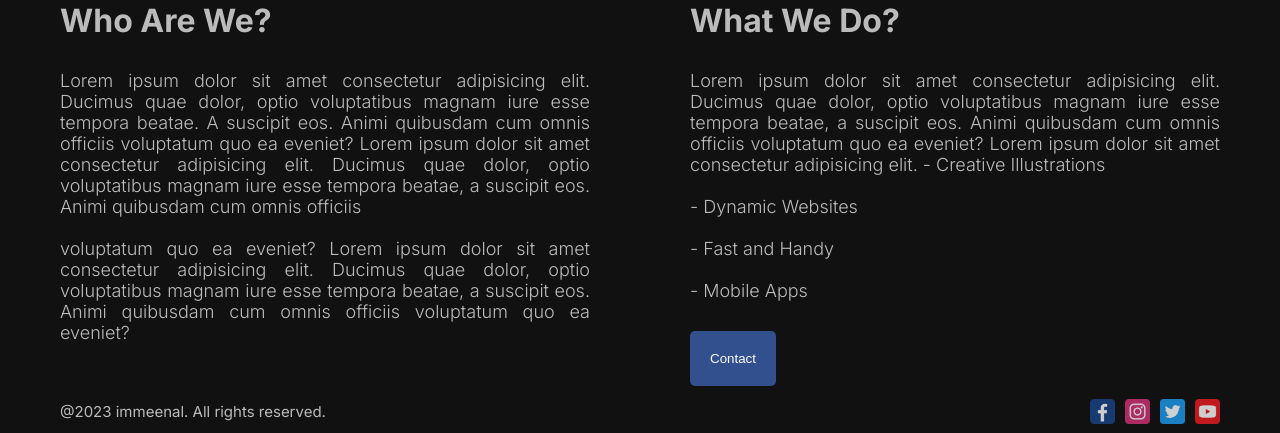
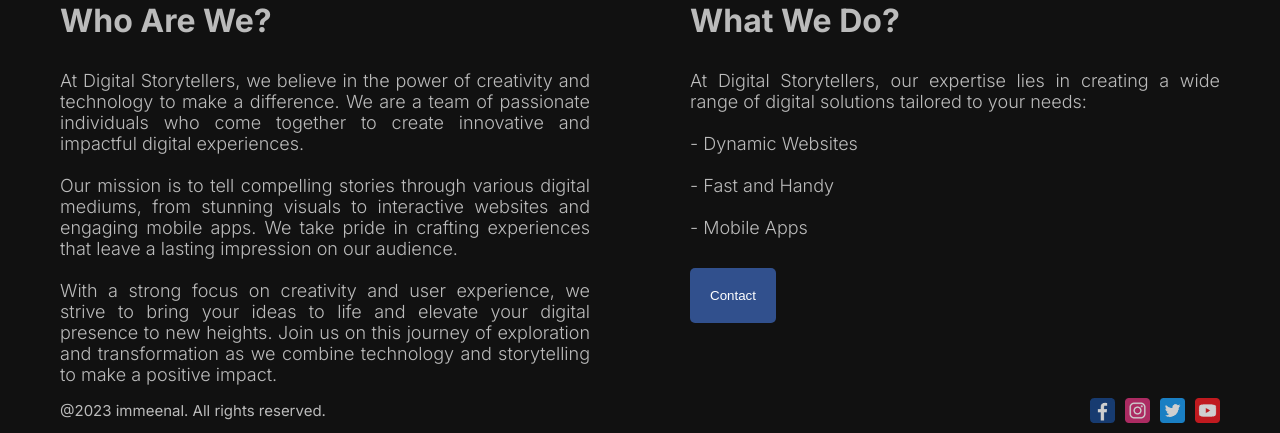
Before and after one commit to MinalChhatre10/-, a Next.js app: page /about in a window 1280 px wide. Shown: the part 449-882 px from the top of the page. Built offline with nearby package versions, Linux system fonts and the light colour scheme.

Commit message:
about text

```diff
--- a/src/app/about/page.jsx
+++ b/src/app/about/page.jsx
@@ -23,28 +23,29 @@ const About = () => {
         <div className={styles.item}>
           <h1 className={styles.title}>Who Are We?</h1>
           <p className={styles.desc}>
-            Lorem ipsum dolor sit amet consectetur adipisicing elit. Ducimus
-            quae dolor, optio voluptatibus magnam iure esse tempora beatae. A
-            suscipit eos. Animi quibusdam cum omnis officiis voluptatum quo ea
-            eveniet? Lorem ipsum dolor sit amet consectetur adipisicing elit.
-            Ducimus quae dolor, optio voluptatibus magnam iure esse tempora
-            beatae, a suscipit eos. Animi quibusdam cum omnis officiis
+            At Digital Storytellers, we believe in the power of creativity and
+            technology to make a difference. We are a team of passionate
+            individuals who come together to create innovative and impactful
+            digital experiences.
             <br />
             <br />
-            voluptatum quo ea eveniet? Lorem ipsum dolor sit amet consectetur
-            adipisicing elit. Ducimus quae dolor, optio voluptatibus magnam iure
-            esse tempora beatae, a suscipit eos. Animi quibusdam cum omnis
-            officiis voluptatum quo ea eveniet?
+            Our mission is to tell compelling stories through various digital
+            mediums, from stunning visuals to interactive websites and engaging
+            mobile apps. We take pride in crafting experiences that leave a
+            lasting impression on our audience.
+            <br />
+            <br />
+            With a strong focus on creativity and user experience, we strive to
+            bring your ideas to life and elevate your digital presence to new
+            heights. Join us on this journey of exploration and transformation
+            as we combine technology and storytelling to make a positive impact.
           </p>
         </div>
         <div className={styles.item}>
           <h1 className={styles.title}>What We Do?</h1>
           <p className={styles.desc}>
-            Lorem ipsum dolor sit amet consectetur adipisicing elit. Ducimus
-            quae dolor, optio voluptatibus magnam iure esse tempora beatae, a
-            suscipit eos. Animi quibusdam cum omnis officiis voluptatum quo ea
-            eveniet? Lorem ipsum dolor sit amet consectetur adipisicing elit. -
-            Creative Illustrations
+            At Digital Storytellers, our expertise lies in creating a wide range
+            of digital solutions tailored to your needs:
             <br />
             <br /> - Dynamic Websites
             <br />
--- a/src/app/page.jsx
+++ b/src/app/page.jsx
@@ -11,7 +11,7 @@ export default function Home() {
           Together, Let's Raise Awareness for Causes that Bring Lasting Impact
           and Forge a Path Towards a Better Future.
         </p>
-        <Button url="/portfolio" text="Contact" />
+        <Button url="/portfolio" text="See Our Works" />
       </div>
       <div className={styles.item}>
         <Image
```
